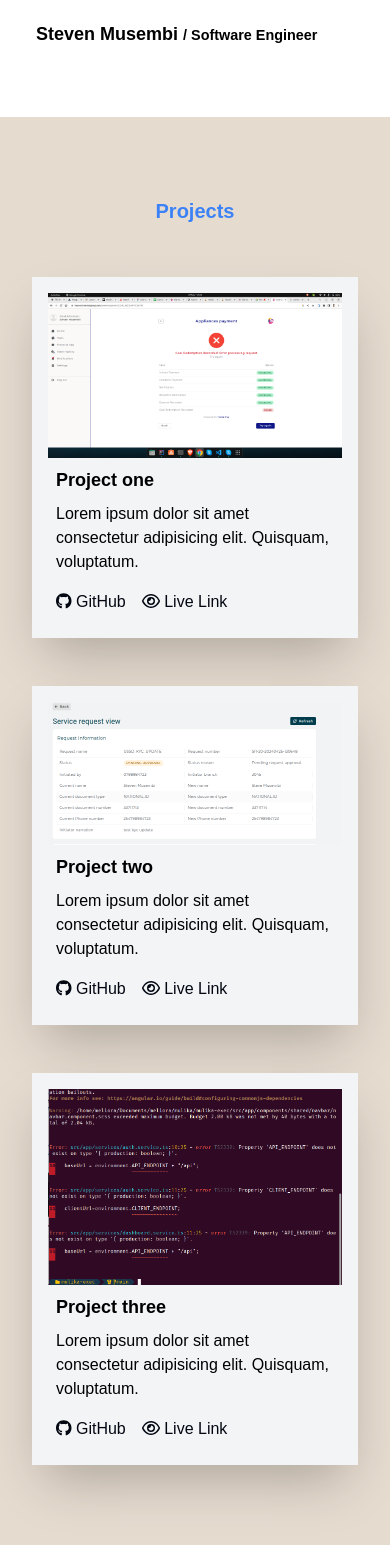
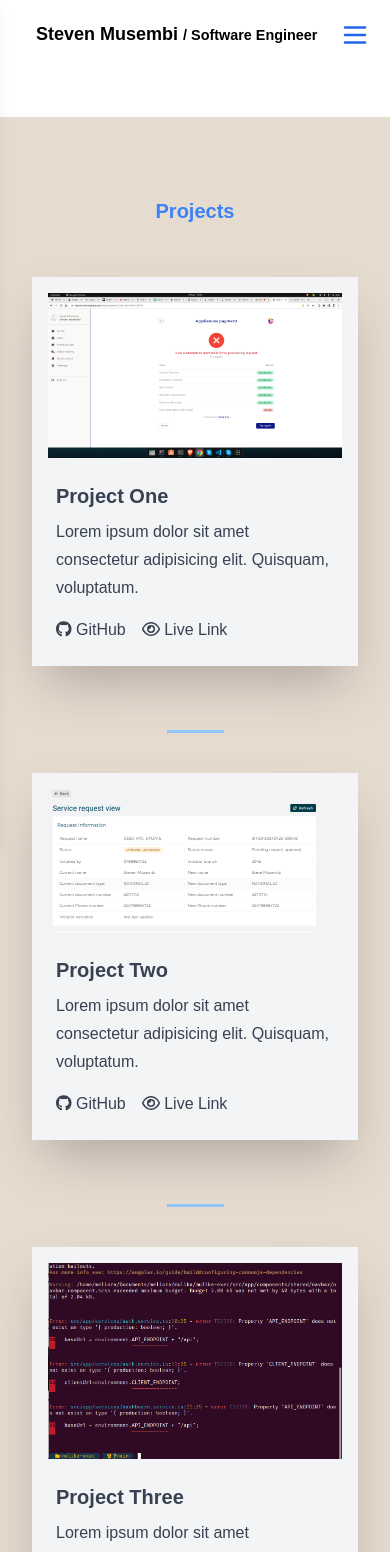
Before and after one commit to stevomusembi/my-site, a Next.js app: page /projects in a window 390 px wide. Shown: the top 1552 px of the page. Built offline with nearby package versions, Linux system fonts and the light colour scheme.

Commit message:
created the mobile side nav styled and added animations for the opening and cosing of the side nav made final UI fixes to projects page

```diff
--- a/app/(pages)/projects/page.tsx
+++ b/app/(pages)/projects/page.tsx
@@ -16,7 +16,7 @@ export default function Projects() {
 
     const projects = [
         {
-            name: "Project one",
+            name: "Project One",
             description: "Lorem ipsum dolor sit amet consectetur adipisicing elit. Quisquam, voluptatum.",
             image: myPic,
             link: "XXXXXXXXXXXXXXXXXXXXXXXXXXXXXXX",
@@ -24,7 +24,7 @@ export default function Projects() {
 
         }
         , {
-            name: "Project two",
+            name: "Project Two",
             description: "Lorem ipsum dolor sit amet consectetur adipisicing elit. Quisquam, voluptatum.",
             image: myPic2,
             link: "XXXXXXXXXXXXXXXXXXXXXXXXXXXXXXX",
@@ -32,8 +32,8 @@ export default function Projects() {
 
         }
         , {
-            name: "Project three",
-            description: "Lorem ipsum dolor sit amet consectetur adipisicing elit. Quisquam, voluptatum.",
+            name: "Project Three",
+            description: "Lorem ipsum dolor sit amet consectetur adipisicing elit. Quisquam, voluptatum. Lorem ipsum dolor sit amet consectetur adipisicing elit. Quisquam, volupt Lorem ipsum dolor sit amet consectetur adipisicing elit. Quisquam, volupt",
             image: myPic3,
             link: "XXXXXXXXXXXXXXXXXXXXXXXXXXXXXXX",
             githubLink: "XXXXXXXXXXXXXXXXXXXXXXXXXXXXXXX",
@@ -74,12 +74,12 @@ export default function Projects() {
                             <span className="sr-only">Loading...</span>
                         </div>
                     </div>
-                    ):
+                ) :
                     <div className="flex justify-center lg:p-8">
                         <div className="grid grid-cols-1 gap-4 mt-5 py-4 lg:px-4">
                             {projects.map((project, index) => (
                                 <div key={index} className="p-2 lg:p-8">
-                                        <div className="flex flex-col md:flex-row m-2 p-4 bg-gray-100 shadow-2xl md:mt-2">
+                                    <div className="flex flex-col md:flex-row m-2 p-4 bg-gray-100 shadow-2xl md:mt-2 min-h-80 max-w-5xl" >
                                         <a href={project.link} target="_blank" rel="noopener noreferrer" className="md:w-1/2 max-w-[100%] max-h-[50%]">
                                             <Image
                                                 src={project.image}
@@ -89,19 +89,22 @@ export default function Projects() {
                                                 className="cursor-pointer"
                                             />
                                         </a>
-                                            <div className="flex flex-col md:w-1/2 md:pl-4 py-2 px-2">
-                                                <span className="font-bold text-lg">{project.name}</span>
-                                                <span className="mt-2">{project.description}</span>
+                                        <div className="flex flex-col md:w-1/2 md:pl-4 py-2 px-2 text-gray-700 mt-4 md:mt-0">
+                                            <span className="font-bold text-xl">{project.name}</span>
+                                            <span className="mt-2 leading-7">{project.description}</span>
                                             <div className="flex mt-4 md:mt-auto space-x-4">
-                                                    <a href={project.githubLink} className="text-gray-950 hover:text-blue-800 cursor-pointer" target="_blank" rel="noopener noreferrer">
+                                                <a href={project.githubLink} className=" hover:text-blue-800 cursor-pointer" target="_blank" rel="noopener noreferrer">
                                                     <FontAwesomeIcon icon={faGithub} /> GitHub
                                                 </a>
-                                                    <a href={project.link} className="text-gray-950  hover:text-blue-800 cursor-pointer" target="_blank" rel="noopener noreferrer">
+                                                <a href={project.link} className=" hover:text-blue-800 cursor-pointer" target="_blank" rel="noopener noreferrer">
                                                     <FontAwesomeIcon icon={faEye} /> Live Link
                                                 </a>
                                             </div>
                                         </div>
                                     </div>
+                                    {index < projects.length - 1 && (
+                                        <hr className="border-b-2 border-blue-300 w-1/6 mt-16 mx-auto" />
+                                    )}
                                 </div>
                             ))}
                         </div>
--- a/app/components/nav/nav.tsx
+++ b/app/components/nav/nav.tsx
@@ -1,7 +1,9 @@
 "use client"
+
 import Link from "next/link";
 import { usePathname } from "next/navigation";
-import { useEffect, useState } from "react";
+import { useState } from "react";
+import { Menu, X } from "lucide-react";
 
 export default function Header() {
   const navItems = [
@@ -11,32 +13,82 @@ export default function Header() {
     { href: "/contact", label: "Contact" },
   ];
 
-   let path = usePathname();
-   const [currentPage,setCurrentPage] = useState(path);
-   const normalLink = "hover:text-blue-500";
-   const activeLink = "text-blue-500";
+  const [isMenuOpen, setIsMenuOpen] = useState(false);
+  const path = usePathname();
 
+  const normalLink = "text-gray-700 hover:text-blue-500";
+  const activeLink = "text-blue-500 font-semibold";
 
-   useEffect(() => {
-    setCurrentPage(path);
-   }, [path]);
-
-
+  const toggleMenu = () => {
+    setIsMenuOpen(!isMenuOpen);
+  };
 
   return (
+    <>
+      {/* Desktop Navigation */}
       <nav className="flex basis-1/4 items-center justify-between mx-5 my-5 px-4">
         <span className="text-lg font-bold">
-               <span className=" bg-blue-500 py-1 px-4 mr-2  max-sm:hidden"></span> Steven Musembi <small>/ Software Engineer</small>
+          <span className="bg-blue-500 py-1 px-4 mr-2 max-sm:hidden"></span>
+          Steven Musembi <small>/ Software Engineer</small>
         </span>
+
+        {/* Desktop Menu */}
         <ul className="flex basis-1/3 justify-end space-x-4 max-sm:hidden">
           {navItems.map((item) => (
             <li key={item.href}>
-                        <Link className={`${currentPage === item.href ? activeLink : normalLink}`}  href={item.href}>
+              <Link
+                className={`${path === item.href ? activeLink : normalLink}`}
+                href={item.href}
+              >
                 {item.label}
               </Link>
             </li>
           ))}
         </ul>
+
+        {/* Mobile Menu Toggle */}
+        <button
+          onClick={toggleMenu}
+          className="sm:hidden absolute top-5 right-5 z-50 text-blue-600"
+          aria-label="Toggle Menu"
+        >
+          {isMenuOpen ? <X size={30} /> : <Menu size={30} />}
+        </button>
       </nav>
+
+      {/* Mobile Side Navigation Overlay */}
+      {isMenuOpen && (
+        <div
+          className="fixed inset-0 bg-black bg-opacity-50 z-40"
+          onClick={toggleMenu}
+        />
+      )}
+
+      {/* Mobile Side Navigation */}
+      <div
+        className={`
+          fixed top-0 left-0 h-full w-2/3 bg-brown z-50 shadow-lg
+          transform transition-transform duration-300 ease-in-out
+          ${isMenuOpen ? 'translate-x-0' : '-translate-x-full'}
+        `}
+      >
+        <ul className="flex flex-col p-8 space-y-6 mt-16 ">
+          {navItems.map((item) => (
+            <li key={item.href}>
+              <Link
+                onClick={toggleMenu}
+                className={`
+                  block text-xl py-4 mb-4
+                  ${path === item.href ? activeLink : normalLink}
+                `}
+                href={item.href}
+              >
+                {item.label}
+              </Link>
+            </li>
+          ))}
+        </ul>
+      </div>
+    </>
   );
 }
--- a/package.json
+++ b/package.json
@@ -14,6 +14,7 @@
     "@fortawesome/free-regular-svg-icons": "^6.7.0",
     "@fortawesome/free-solid-svg-icons": "^6.7.0",
     "@fortawesome/react-fontawesome": "^0.2.2",
+    "lucide-react": "^0.468.0",
     "next": "14.2.14",
     "react": "^18",
     "react-dom": "^18"
```
Also changed, not shown: 1 other file (tests, documents, lock files or other folders). Lines whose indentation alone changed are shown as unchanged.
